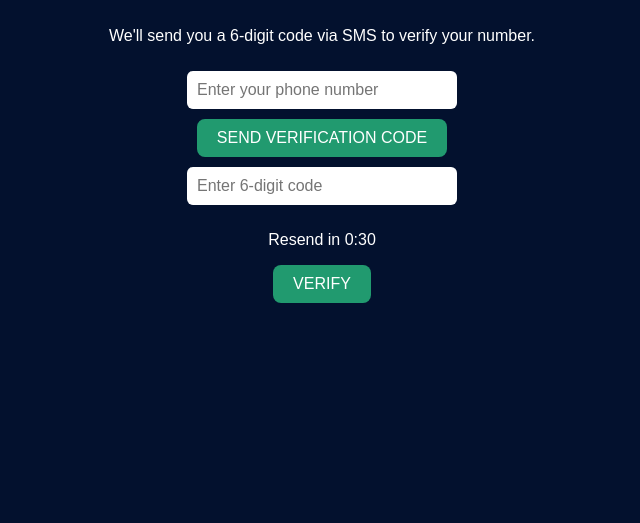
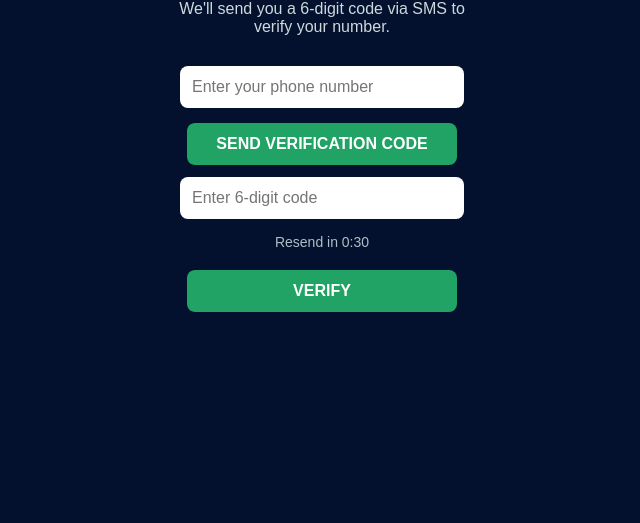
Before and after one commit to yosilavi/SmartService-app, a plain HTML site: page verify.html in a window 1280 px wide. Shown: the part 277-800 px from the top of the page, without its empty margins (318-958 px from the left). Drawn offline with Linux system fonts and the light colour scheme.

Commit message:
Update verify.html

```diff
--- a/verify.html
+++ b/verify.html
@@ -6,63 +6,68 @@
   <title>Phone Verification</title>
   <style>
     body {
+      margin: 0;
+      padding: 0;
       background-color: #03112E;
+      font-family: 'Arial', sans-serif;
       color: white;
-      font-family: sans-serif;
       display: flex;
       flex-direction: column;
       align-items: center;
       justify-content: center;
       height: 100vh;
-      margin: 0;
     }
+
+    h1 {
+      font-size: 28px;
+      margin-bottom: 12px;
+    }
+
+    p {
+      font-size: 16px;
+      margin-bottom: 30px;
+      color: #cfd8dc;
+      text-align: center;
+      width: 80%;
+      max-width: 300px;
+    }
+
     input {
-      margin: 10px 0;
-      padding: 10px;
-      border-radius: 6px;
-      border: none;
-      width: 250px;
-      font-size: 16px;
-    }
-    button {
-      background-color: #219A6F;
-      color: white;
-      padding: 10px 20px;
+      width: 260px;
+      padding: 12px;
+      margin-bottom: 15px;
       border: none;
       border-radius: 8px;
       font-size: 16px;
+    }
+
+    button {
+      width: 270px;
+      padding: 12px;
+      border: none;
+      border-radius: 8px;
+      font-size: 16px;
+      font-weight: bold;
+      background-color: #21A366;
+      color: white;
       cursor: pointer;
+      margin-bottom: 12px;
     }
-    .verified {
-      font-size: 24px;
-      color: #00FF99;
+
+    .timer {
+      font-size: 14px;
+      margin-bottom: 20px;
+      color: #b0bec5;
     }
   </style>
 </head>
 <body>
-  <h2>Phone Verification</h2>
+  <h1>Phone Verification</h1>
   <p>We'll send you a 6-digit code via SMS to verify your number.</p>
-  <input type="text" id="phone" placeholder="Enter your phone number"/>
-  <button onclick="sendCode()">SEND VERIFICATION CODE</button>
-  <input type="text" id="code" placeholder="Enter 6-digit code"/>
-  <p id="timer">Resend in 0:30</p>
-  <button onclick="verifyCode()">VERIFY</button>
-
-  <script>
-    const expectedCode = "123456";
-    function sendCode() {
-      alert("Code sent: " + expectedCode);
-    }
-
-    function verifyCode() {
-      const input = document.getElementById("code").value;
-      if (input === expectedCode) {
-        document.body.innerHTML = '<div class="verified">verified</div>';
-        document.body.style.backgroundColor = "#03112E";
-      } else {
-        alert("Invalid code");
-      }
-    }
-  </script>
+  <input type="tel" placeholder="Enter your phone number" />
+  <button>SEND VERIFICATION CODE</button>
+  <input type="text" placeholder="Enter 6-digit code" />
+  <div class="timer">Resend in 0:30</div>
+  <button>VERIFY</button>
 </body>
 </html>
```
